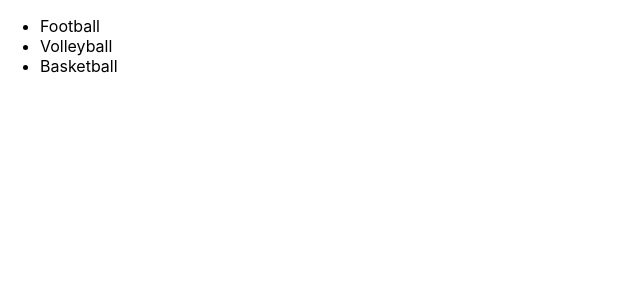
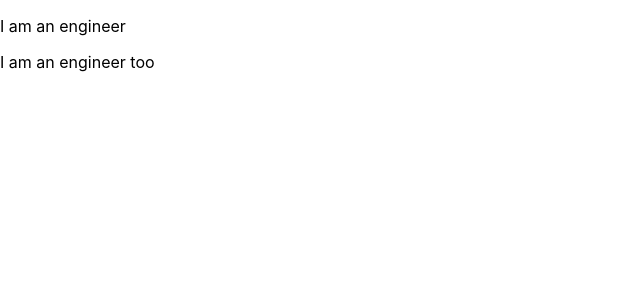
Before and after one commit to winterbreaker23/React_-React-JSX-, a React (Create React App) app in the folder my-react-app/: page / in a window 1280 px wide. Shown: the top 300 px of the page, without its empty margins (0-640 px from the left). Built offline with nearby package versions, Linux system fonts and the light colour scheme.

Commit message:
JSX-exp4

```diff
--- a/my-react-app/src/index.js
+++ b/my-react-app/src/index.js
@@ -14,8 +14,13 @@ const myelement3=(
     <li>Basketball</li>
   </ul>
 )
-
-root.render(myelement3);
+const myelement4 =(
+  <div>
+    <p>I am an engineer</p>
+    <p>I am an engineer too</p>
+  </div>
+);
+root.render(myelement4);
 
 // If you want to start measuring performance in your app, pass a function
 // to log results (for example: reportWebVitals(console.log))
```
